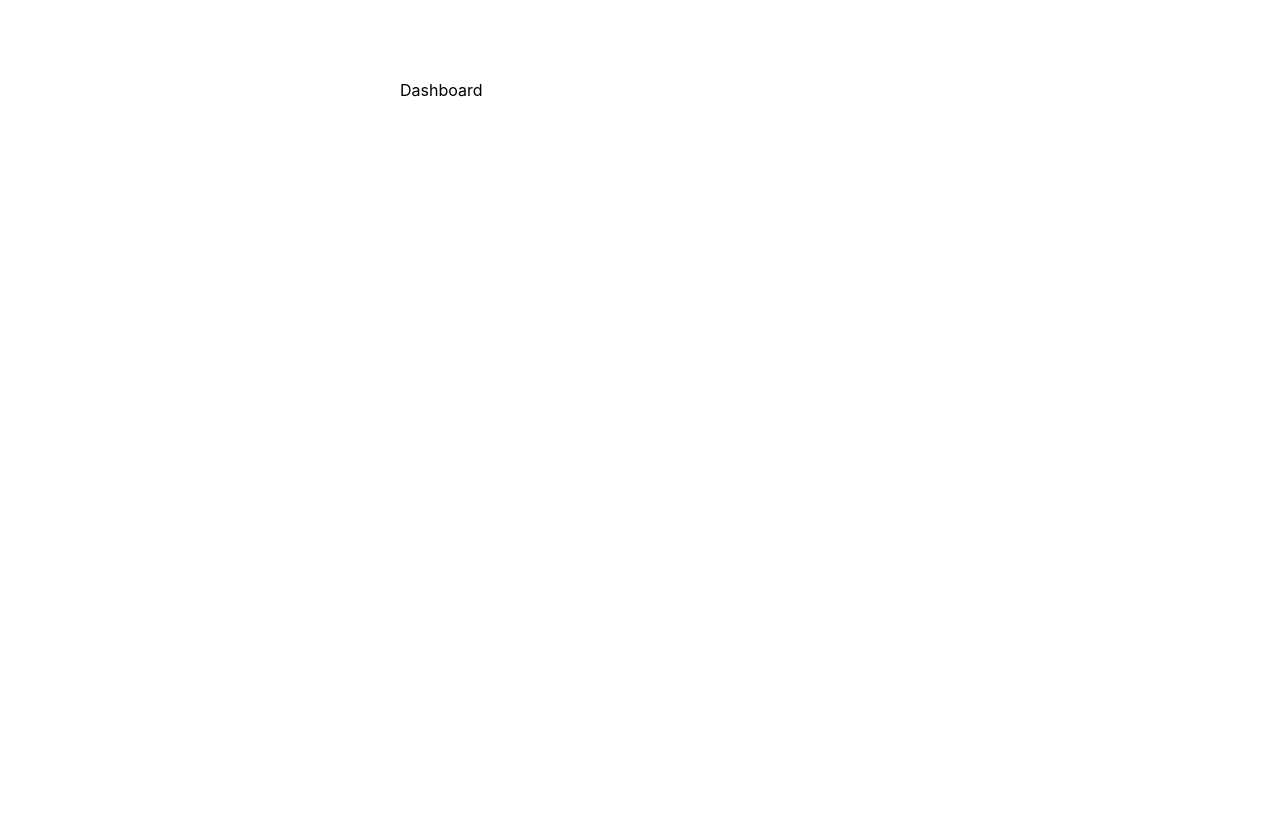
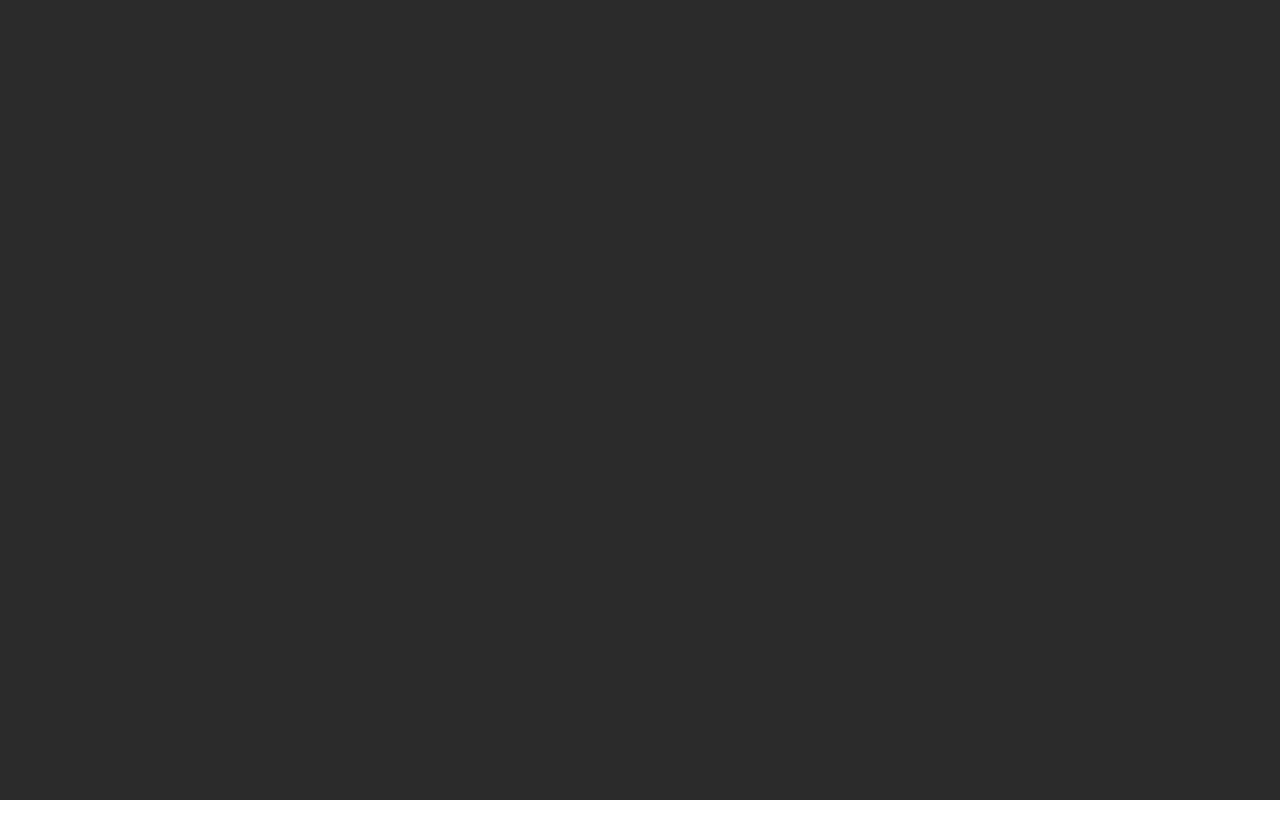
Before and after one commit to daempasha/auth0-full-stack, a React (Create React App) app in the folder frontend/: page / in a window 1280 px wide. Shown: the top 838 px of the page. After the commit the page ends 800 px from the top, so only its background shows below. Built offline with nearby package versions, Linux system fonts and the light colour scheme.

Commit message:
baseUrl is source and added some styling for landing

```diff
--- a/frontend/src/pages/Landing/landing.page.tsx
+++ b/frontend/src/pages/Landing/landing.page.tsx
@@ -1,7 +1,7 @@
 import LandingContainer from "./landing.styles";
 
 const Landing = () => {
-  return <LandingContainer>Dashboard</LandingContainer>;
+  return <LandingContainer></LandingContainer>;
 };
 
 export default Landing;
--- a/frontend/src/pages/Landing/landing.styles.ts
+++ b/frontend/src/pages/Landing/landing.styles.ts
@@ -3,7 +3,7 @@ import styled from "styled-components";
 const LandingContainer = styled.div`
   text-align: start;
   height: 100vh;
-  margin: 5em 25em;
+  background-color: #2b2b2b;
 `;
 
 export default LandingContainer;
```
Also changed, not shown: frontend/tsconfig.json (+4 -9 lines).
